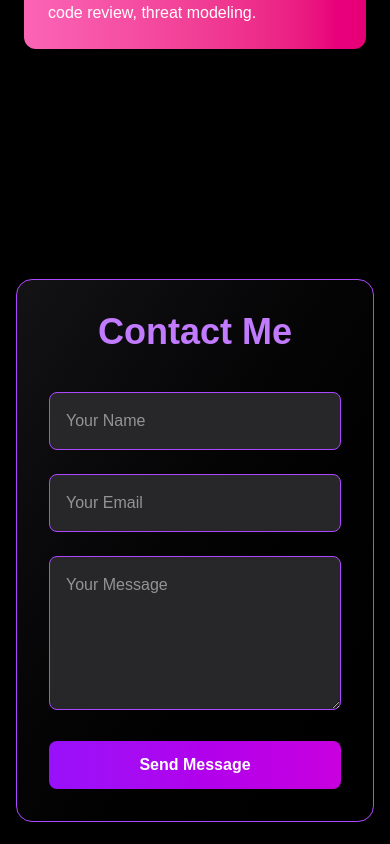
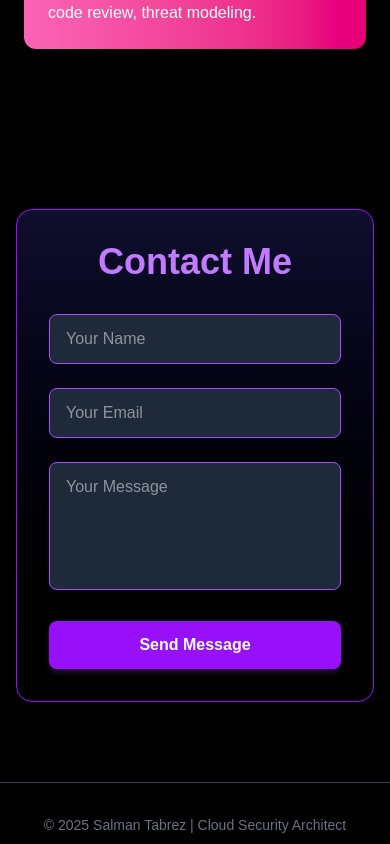
Before and after one commit to salman8160/salman-next-portfolio, a Next.js app: page / in a window 390 px wide. Shown: the part 5380-6224 px from the top of the page. Built offline with nearby package versions, Linux system fonts and the light colour scheme.

Commit message:
Add EmailJS auto-reply and admin notification logic

```diff
--- a/src/components/Contact.tsx
+++ b/src/components/Contact.tsx
@@ -1,95 +1,87 @@
-// app/contact/page.tsx or components/Contact.tsx
-'use client'
+"use client";
 
-import { useState } from 'react'
-import emailjs from 'emailjs-com'
-import { motion } from 'framer-motion'
+import { useState } from "react";
+import emailjs from "@emailjs/browser";
+import { motion } from "framer-motion";
 
-const Contact = () => {
-  const [formData, setFormData] = useState({ name: '', email: '', message: '' })
-  const [success, setSuccess] = useState(false)
-  const [error, setError] = useState(false)
+const SERVICE_ID = "service_aai4rps";
+const TEMPLATE_ID = "template_4u4u9xx";
+const PUBLIC_KEY = "xWl4GtsmkrGhAFBCj";
 
-  const handleChange = (e: React.ChangeEvent<HTMLInputElement | HTMLTextAreaElement>) => {
-    setFormData({ ...formData, [e.target.name]: e.target.value })
-  }
+export default function Contact() {
+  const [name, setName] = useState("");
+  const [email, setEmail] = useState("");
+  const [message, setMessage] = useState("");
+  const [success, setSuccess] = useState(false);
+  const [error, setError] = useState(false);
 
   const handleSubmit = async (e: React.FormEvent) => {
-    e.preventDefault()
+    e.preventDefault();
+    setSuccess(false);
+    setError(false);
+
+    const templateParams = {
+      from_name: name,
+      from_email: email,
+      message,
+    };
+
     try {
-      await emailjs.send(
-        'service_aai4rps',
-        'template_4u4u9xx',
-        formData,
-        'Yq5UB_B3EvjgbbFdu'
-      )
-      setSuccess(true)
-      setError(false)
-      setFormData({ name: '', email: '', message: '' })
-    } catch (err) {
-      setError(true)
-      setSuccess(false)
+      await emailjs.send(SERVICE_ID, TEMPLATE_ID, templateParams, PUBLIC_KEY);
+      setSuccess(true);
+      setName("");
+      setEmail("");
+      setMessage("");
+    } catch {
+      setError(true);
     }
-  }
+  };
 
   return (
-    <motion.section
-      id="contact"
-      initial={{ opacity: 0, y: 50 }}
-      whileInView={{ opacity: 1, y: 0 }}
-      transition={{ duration: 0.6 }}
-      className="flex justify-center items-center min-h-screen px-4 py-16 bg-black text-white"
-    >
-      <div className="w-full max-w-5xl p-8 rounded-2xl border border-purple-500 bg-gradient-to-br from-zinc-900/80 to-black/70 backdrop-blur-md shadow-xl">
-        <h2 className="text-4xl font-bold text-center text-purple-400 mb-10">Contact Me</h2>
-
+    <section id="contact" className="py-20 px-4 md:px-12 lg:px-32 bg-black text-white">
+      <motion.div
+        className="w-full max-w-6xl mx-auto bg-gradient-to-b from-[#0f0f2e] to-black border border-purple-600 p-8 rounded-2xl shadow-xl"
+        initial={{ opacity: 0, y: 50 }}
+        animate={{ opacity: 1, y: 0 }}
+        transition={{ duration: 0.6, ease: "easeOut" }}
+      >
+        <h2 className="text-4xl md:text-5xl font-bold text-center text-purple-400 mb-8">Contact Me</h2>
         <form onSubmit={handleSubmit} className="space-y-6">
-          <div className="flex flex-col md:flex-row md:space-x-6 space-y-6 md:space-y-0">
+          <div className="flex flex-col md:flex-row gap-6">
             <input
-              name="name"
               type="text"
-              value={formData.name}
-              onChange={handleChange}
               placeholder="Your Name"
+              value={name}
+              onChange={(e) => setName(e.target.value)}
               required
-              className="flex-1 p-4 rounded-lg bg-zinc-800 text-white border border-purple-500 focus:outline-none focus:ring-2 focus:ring-purple-500 transition-all"
+              className="flex-1 bg-gray-800 text-white px-4 py-3 rounded-lg border border-purple-500 focus:outline-none focus:ring-2 focus:ring-purple-500"
             />
             <input
-              name="email"
               type="email"
-              value={formData.email}
-              onChange={handleChange}
               placeholder="Your Email"
+              value={email}
+              onChange={(e) => setEmail(e.target.value)}
               required
-              className="flex-1 p-4 rounded-lg bg-zinc-800 text-white border border-purple-500 focus:outline-none focus:ring-2 focus:ring-purple-500 transition-all"
+              className="flex-1 bg-gray-800 text-white px-4 py-3 rounded-lg border border-purple-500 focus:outline-none focus:ring-2 focus:ring-purple-500"
             />
           </div>
-
           <textarea
-            name="message"
-            value={formData.message}
-            onChange={handleChange}
             placeholder="Your Message"
-            rows={5}
+            value={message}
+            onChange={(e) => setMessage(e.target.value)}
             required
-            className="w-full p-4 rounded-lg bg-zinc-800 text-white border border-purple-500 focus:outline-none focus:ring-2 focus:ring-purple-500 transition-all"
+            className="w-full h-32 bg-gray-800 text-white px-4 py-3 rounded-lg border border-purple-500 focus:outline-none focus:ring-2 focus:ring-purple-500 resize-none"
           />
-
-          <motion.button
-            whileHover={{ scale: 1.05 }}
-            whileTap={{ scale: 0.95 }}
+          <button
             type="submit"
-            className="w-full py-3 px-6 rounded-lg bg-gradient-to-r from-purple-600 to-fuchsia-600 text-white font-semibold hover:shadow-[0_0_15px_rgba(255,0,255,0.5)] transition-all"
+            className="w-full py-3 bg-purple-600 hover:bg-purple-700 text-white font-semibold rounded-lg transition duration-300 shadow-md shadow-purple-500/20"
           >
             Send Message
-          </motion.button>
-
-          {success && <p className="text-green-400 text-center mt-4">Message sent successfully!</p>}
-          {error && <p className="text-red-500 text-center mt-4">Failed to send message. Please try again.</p>}
+          </button>
+          {success && <p className="text-green-400 text-center mt-2">Message sent successfully!</p>}
+          {error && <p className="text-red-500 text-center mt-2">Failed to send message. Please try again.</p>}
         </form>
-      </div>
-    </motion.section>
-  )
+      </motion.div>
+    </section>
+  );
 }
-
-export default Contact
```
